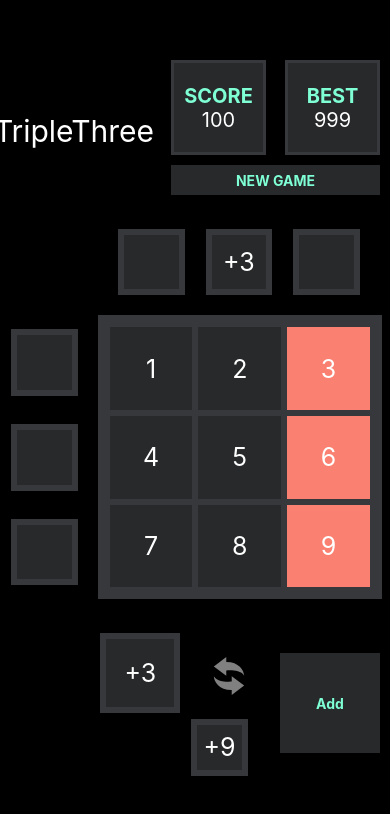
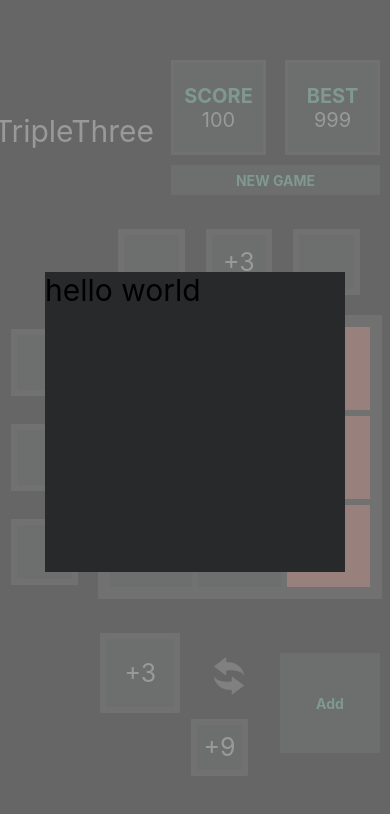
Before and after one commit to calm1205/triple-three-native, a React Native app: screen / in a window 390 px wide. Shown: the top 814 px of the page. Built offline with nearby package versions, Linux system fonts and the light colour scheme.

Commit message:
make hook import from anothre react project

```diff
--- a/App.tsx
+++ b/App.tsx
@@ -3,12 +3,28 @@ import { StyleSheet, View, Text, ScrollView, Dimensions } from "react-native";
 import { Description } from "./src/components/atoms";
 import { Scores } from "./src/components/molecules";
 import { TripleThree } from "./src/components/organisms/TripleThree";
+import { GameOverModal } from "./src/components/organisms/GameOverModal";
 import { COLOR } from "./src/utils/style";
+import { useTripleThree } from "./src/hooks";
 
 export default function App() {
   const { width, height } = Dimensions.get("window");
+  // const {
+  //   score,
+  //   bestScore,
+  //   gameOver,
+  //   adders,
+  //   hands,
+  //   squares,
+  //   setGameOver,
+  //   onClickNewGame,
+  //   onClickAdder,
+  //   onChangeHands,
+  //   onClickAddButton,
+  // } = useTripleThree();
   return (
     <ScrollView style={[styles.container]} showsVerticalScrollIndicator={false}>
+      <GameOverModal />
       <View style={{ height }}>
         <View style={styles.top}>
           <View
--- /dev/null
+++ b/src/components/organisms/GameOverModal.tsx
@@ -0,0 +1,64 @@
+import React from "react";
+import { StyleSheet, Modal, Text, View, Image } from "react-native";
+import { COLOR } from "../../utils/style";
+import { BasicButton } from "../atoms";
+
+type BaseGameOverModalProps = {
+  score?: number;
+  open?: boolean;
+  setState?: (_: boolean) => void;
+  onPress?: () => void;
+};
+
+export const GameOverModal: React.FC<BaseGameOverModalProps> = ({
+  score,
+  open,
+  setState,
+  onPress,
+}) => {
+  return (
+    <View style={{}}>
+      <Modal
+        style={styles.container}
+        animationType="fade"
+        visible={true}
+        transparent={true}
+      >
+        <View
+          style={{
+            width: "100%",
+            height: "100%",
+            backgroundColor: "grey",
+            opacity: 0.8,
+          }}
+        ></View>
+        <View
+          style={{
+            width: "100%",
+            height: "100%",
+            alignItems: "center",
+            justifyContent: "center",
+            zIndex: 9999,
+            position: "absolute",
+            top: 0,
+          }}
+        >
+          <View
+            style={{
+              backgroundColor: COLOR.BACKGROUND,
+              width: 300,
+              height: 300,
+            }}
+          >
+            <Text style={{ fontSize: 30 }}>hello world</Text>
+          </View>
+        </View>
+      </Modal>
+    </View>
+  );
+};
+
+const styles = StyleSheet.create({
+  container: {},
+  text: {},
+});
--- a/src/components/organisms/TripleThree.tsx
+++ b/src/components/organisms/TripleThree.tsx
@@ -1,11 +1,11 @@
 import React from "react";
-import { Button, StyleSheet, View } from "react-native";
+import { StyleSheet, View } from "react-native";
 import { NineSquares, Hands } from "../molecules";
 import { useSplitAdders, useStandardSize } from "../../hooks";
-import { COLOR, SIZE } from "../../utils/style";
+import { SIZE } from "../../utils/style";
 import { BasicButton } from "../atoms";
 
-type BaseTripleThreeProps = {
+export type BaseTripleThreeProps = {
   adders: number[];
   squares: number[][];
   hands: [number, number];
--- a/src/hooks/index.ts
+++ b/src/hooks/index.ts
@@ -1,3 +1,8 @@
 export { useSplitAdders } from "./useSplitAdders";
 export { useStandardSize } from "./useStandardSize";
 export { useRandomNumber } from "./useRandomNumber";
+export { useAdders } from "./useAdders";
+export { useGameOver } from "./useGameOver";
+export { useHands } from "./useHands";
+export { useScores } from "./useScores";
+export { useTripleThree } from "./useTripleThree";
--- /dev/null
+++ b/src/hooks/useAdders.tsx
@@ -0,0 +1,20 @@
+import { BaseTripleThreeProps } from "../components/organisms/TripleThree";
+
+type HandsType = BaseTripleThreeProps["hands"];
+type AddersType = BaseTripleThreeProps["adders"];
+
+// TripleThreeでAdderを扱うロジック
+export const useAdders = (
+  hands: HandsType,
+  setAdders: (_: AddersType) => void
+) => {
+  const onClickAdder = (event: React.MouseEvent) => {
+    const adderElement = event.target as HTMLDivElement;
+    const adderIndex = Number(adderElement.getAttribute("data-index"));
+    const adderArray = [0, 0, 0, 0, 0, 0];
+    adderArray[adderIndex] = hands[0];
+    setAdders(adderArray);
+  };
+
+  return { onClickAdder };
+};
--- /dev/null
+++ b/src/hooks/useGameOver.tsx
@@ -0,0 +1,19 @@
+//  GameOverを扱うロジック
+import { useState } from "react";
+import { BaseTripleThreeProps } from "../components/organisms/TripleThree";
+
+type SquaresType = BaseTripleThreeProps["squares"];
+
+const isGameOver = (squares: SquaresType) => {
+  let counter = 0;
+  const squaresArray = squares.flatMap((_) => _);
+  squaresArray.forEach((v) => {
+    if (v % 3 === 0) counter++;
+  });
+  return counter >= 3 ? true : false;
+};
+
+export const useGameOver = (squares: SquaresType) => {
+  const [gameOver, setGameOver] = useState(isGameOver(squares));
+  return { gameOver, setGameOver, isGameOver };
+};
--- /dev/null
+++ b/src/hooks/useHands.tsx
@@ -0,0 +1,33 @@
+// Handsを扱うロジック
+import { useState } from "react";
+import { useRandomNumber } from "./";
+import { BaseTripleThreeProps } from "../components/organisms/TripleThree";
+
+type AdderType = BaseTripleThreeProps["adders"];
+type HandsType = BaseTripleThreeProps["hands"];
+type SetAddersType = React.Dispatch<React.SetStateAction<AdderType>>;
+const localStorageHans = JSON.parse(localStorage.getItem("hands")!);
+
+export const useHands = (adders: AdderType, setAdders: SetAddersType) => {
+  const [hands, setHands] = useState<HandsType>(
+    localStorageHans || [useRandomNumber(), useRandomNumber()]
+  );
+
+  const onChangeHands = () => {
+    setHands([hands[1], hands[0]]);
+    const [adderIndex] = adders.flatMap((v, i) => (v !== 0 ? i : []));
+    if (adderIndex) {
+      const adderArray = [0, 0, 0, 0, 0, 0];
+      adderArray[adderIndex] = hands[1];
+      setAdders(adderArray);
+    }
+  };
+
+  const drawNewHand: () => HandsType = () => {
+    const newHands: HandsType = [hands[1], useRandomNumber()];
+    setHands(newHands);
+    return newHands;
+  };
+
+  return { hands, setHands, onChangeHands, drawNewHand };
+};
--- a/src/hooks/useScores.tsx
+++ b/src/hooks/useScores.tsx
@@ -1,9 +1,8 @@
 import { useMemo } from "react";
-// import { BaseTripleThreeProps } from "~/components/organisms/TripleThree";
+import { BaseTripleThreeProps } from "../components/organisms/TripleThree";
 
 // Scoreを扱うロジック
-// type SquaresType = BaseTripleThreeProps["squares"];
-type SquaresType = number[][];
+type SquaresType = BaseTripleThreeProps["squares"];
 const localStorageBestScore = Number(localStorage.getItem("best"));
 
 const getScore = (squares: SquaresType) => {
--- /dev/null
+++ b/src/hooks/useTripleThree.tsx
@@ -0,0 +1,95 @@
+// TripleThreeのロジック
+import React, { useState } from "react";
+import { useHands, useRandomNumber, useScores, useGameOver } from "./";
+import { BaseTripleThreeProps } from "../components/organisms/TripleThree";
+
+// Type
+type SquaresType = BaseTripleThreeProps["squares"];
+
+export const useTripleThree = () => {
+  // === Squaresの初期化 ===
+  // ランダムな二次元配列を生成
+  const initialSquares: SquaresType = [...Array(3)].map(() =>
+    [...Array(3)].map(() => useRandomNumber())
+  );
+  const localStorageSquares = JSON.parse(localStorage.getItem("squares")!);
+  // 存在すればlocalStorageで初期化
+  const [squares, setSquares] = useState<SquaresType>(
+    localStorageSquares || initialSquares
+  );
+
+  // === Addersの初期化 ===
+  const [adders, setAdders] = useState<number[]>([0, 0, 0, 0, 0, 0]);
+
+  // === Handsの初期化 ===
+  const { hands, setHands, onChangeHands, drawNewHand } = useHands(
+    adders,
+    setAdders
+  );
+
+  // === Scoresの初期化 ===
+  const { score, bestScore, updateBestScore } = useScores(squares);
+
+  // === GameOverの初期化 ===
+  const { gameOver, setGameOver, isGameOver } = useGameOver(squares);
+
+  const onClickAdder = (event: React.MouseEvent) => {
+    const adderElement = event.target as HTMLDivElement;
+    const adderIndex = Number(adderElement.getAttribute("data-index"));
+    const adderArray = [0, 0, 0, 0, 0, 0];
+    adderArray[adderIndex] = hands[0];
+    setAdders(adderArray);
+  };
+
+  const addMainHandToSquares = (hand: number, index: number) => {
+    const newSquares = squares.map((row, i) =>
+      row.map((value, j) => {
+        if (index <= 2 && index === j && squares[i][j] % 3 != 0)
+          return squares[i][j] + hand;
+        if (index > 2 && index - 3 === i && squares[i][j] % 3 != 0)
+          return squares[i][j] + hand;
+        return value;
+      })
+    );
+    return newSquares;
+  };
+
+  const onClickAddButton = () => {
+    const [adderIndex] = adders.flatMap((v, i) => (v !== 0 ? i : []));
+    if (adderIndex !== undefined) {
+      setAdders([0, 0, 0, 0, 0, 0]);
+      const newSquares = addMainHandToSquares(hands[0], adderIndex);
+      updateBestScore(newSquares, bestScore);
+      setSquares(newSquares);
+      const newHands = drawNewHand();
+      localStorage.setItem("squares", JSON.stringify(newSquares));
+      localStorage.setItem("hands", JSON.stringify(newHands));
+      setGameOver(isGameOver(newSquares));
+    } else {
+      alert("HandをAdderにセットしてください。");
+    }
+  };
+
+  const onClickNewGame = () => {
+    localStorage.removeItem("squares");
+    localStorage.removeItem("hands");
+    setAdders([0, 0, 0, 0, 0, 0]);
+    setSquares(initialSquares);
+    setHands([useRandomNumber(), useRandomNumber()]);
+    setGameOver(false);
+  };
+
+  return {
+    score,
+    bestScore,
+    gameOver,
+    adders,
+    hands,
+    squares,
+    setGameOver,
+    onClickNewGame,
+    onClickAdder,
+    onChangeHands,
+    onClickAddButton,
+  };
+};
```
Also changed, not shown: src/components/organisms/blueeyes.jpg (added).
